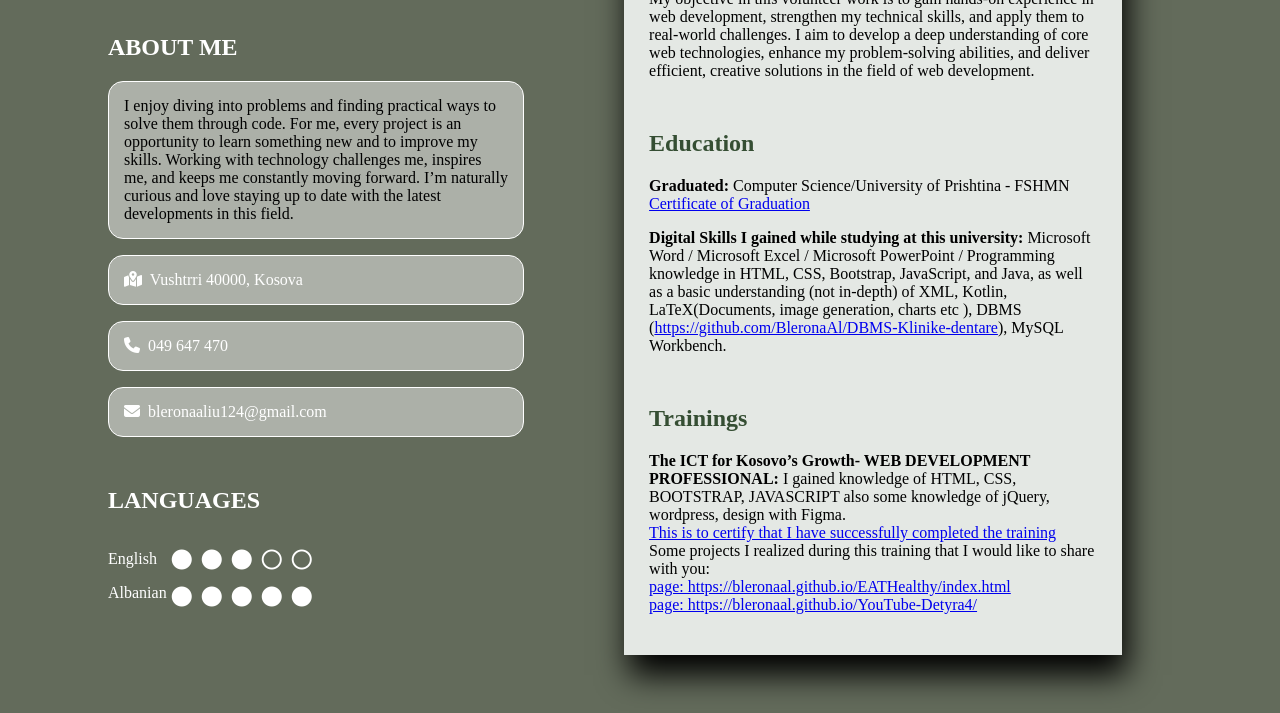
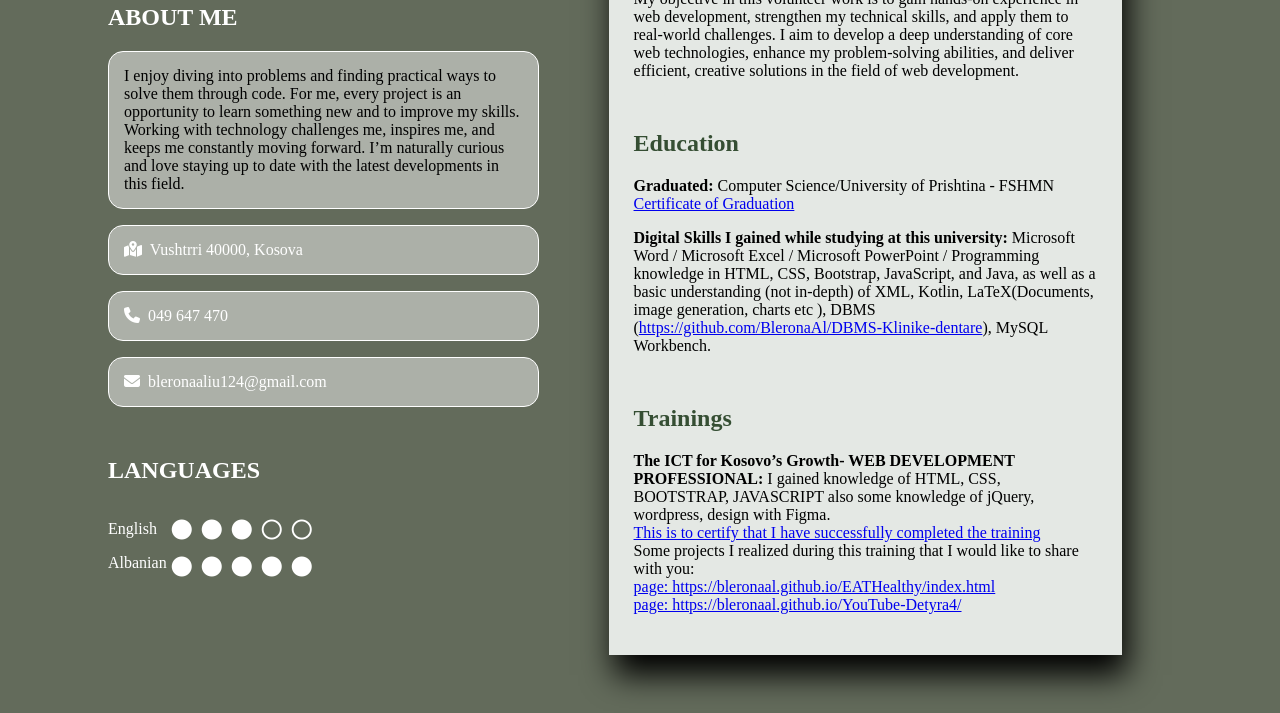
Before and after one commit to BleronaAl/BleronaAliu-CV, a plain HTML site: page index.html in a window 1280 px wide. Shown: the part 190-903 px from the top of the page. Drawn offline with Linux system fonts and the light colour scheme.

Commit message:
Update app.css

```diff
--- a/app.css
+++ b/app.css
@@ -4,15 +4,13 @@ body {
 }
 
 .firstSide {
-    margin: 50px
+    margin: 20px;
 }
-
 
 .allPage {
     display: flex;
     flex-direction: column;
 }
-
 
 h1 {
     color: white;
@@ -54,7 +52,7 @@ h2 {
 
 .secondSide {
     background-color: rgb(228, 232, 228);
-    margin: 10px 50px 50px 50px;
+    margin: 10px 10px 50px 10px;
     padding: 25px;
     box-shadow: 5px 20px 30px black;
 }
@@ -122,8 +120,6 @@ h2 {
 }
 
 .secondSide {
-
     margin: 50px 150px 50px 50px;
-
 }
   }
```
